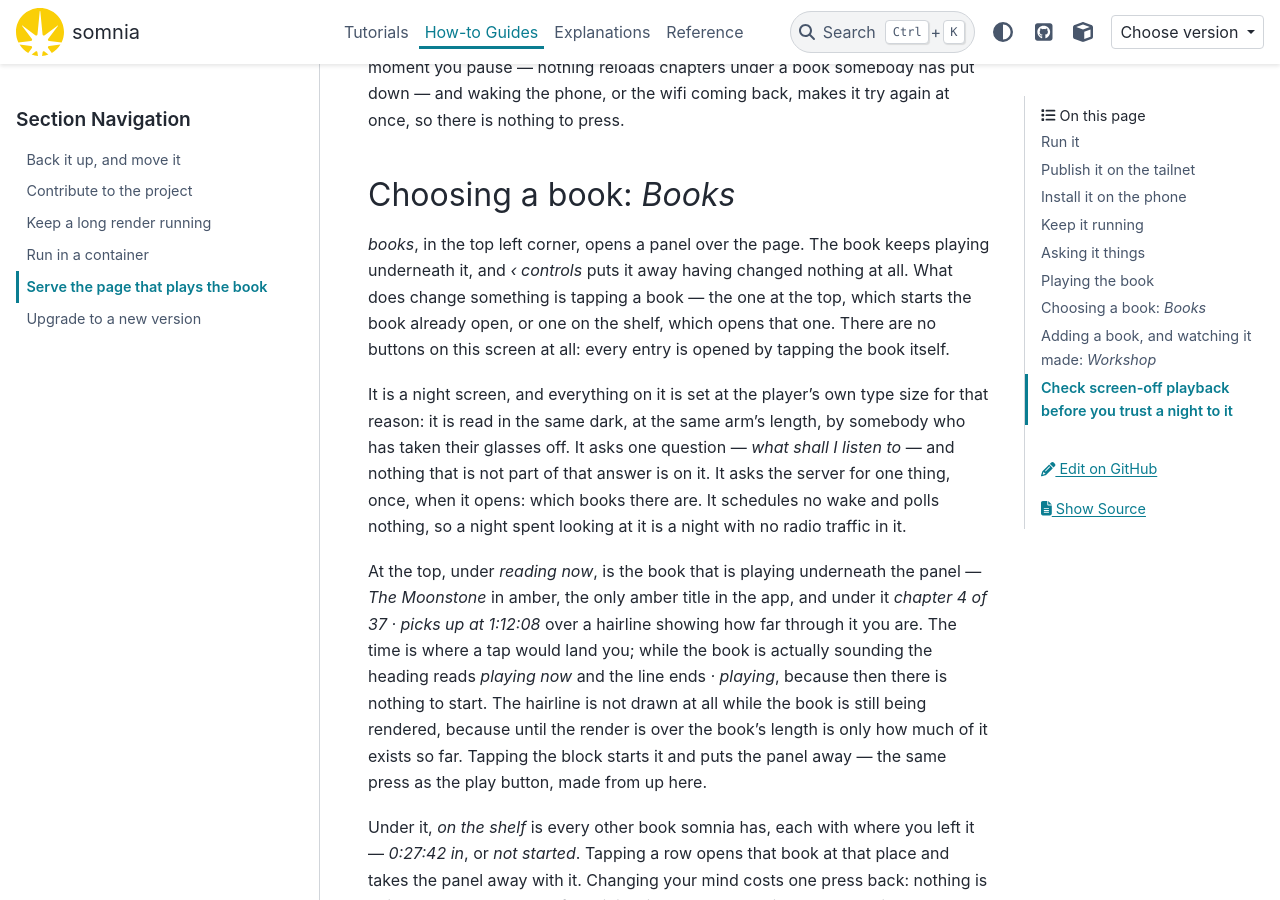
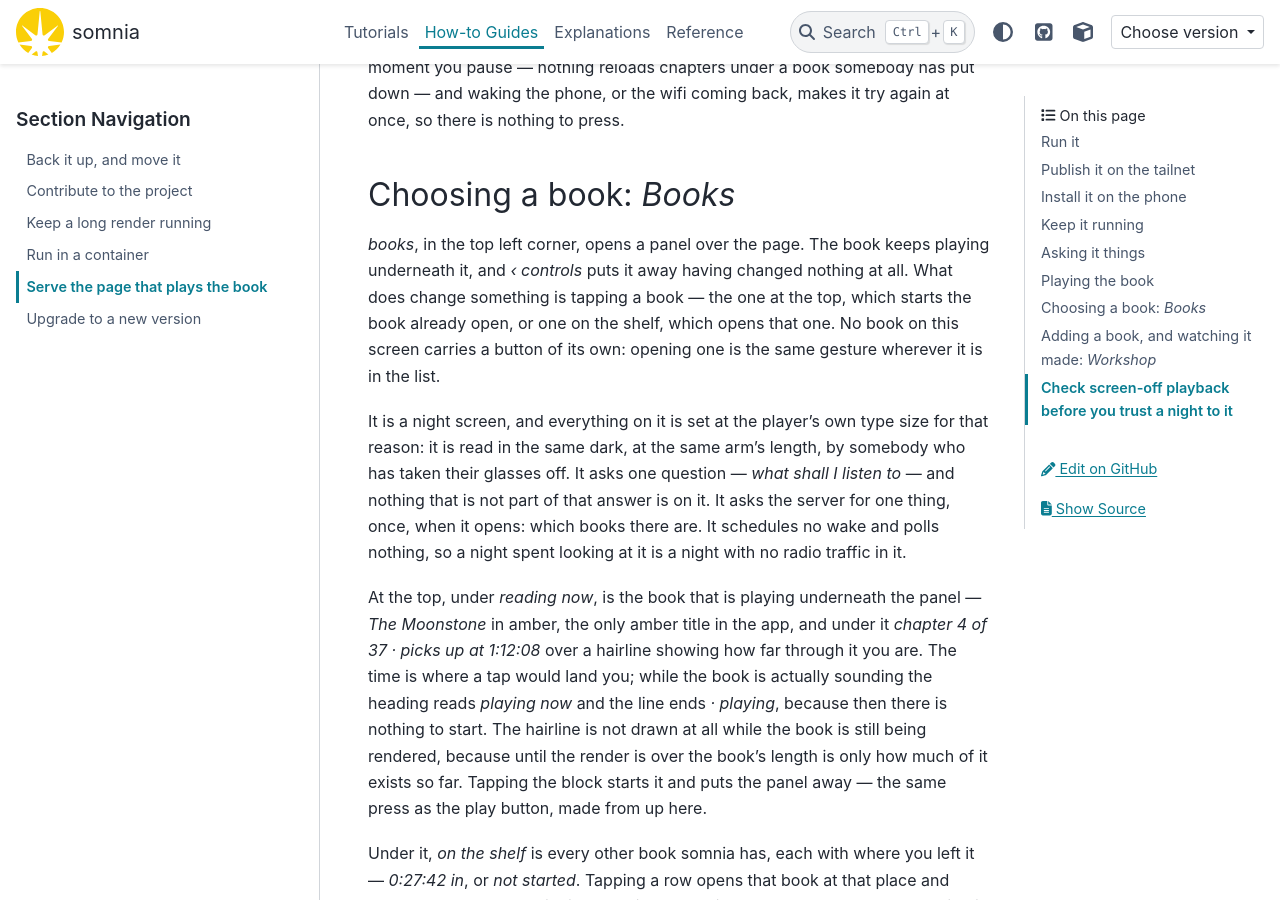
Before and after one commit to gilesknap/somnia, a Sphinx documentation site: the page built from docs/how-to/serve-the-chat-page.md, in a window 1280 px wide and 900 px high, scrolled down 6571 px. Built offline with Sphinx 7.4.7 and the PyData theme 0.15.4, drawn with Linux system fonts in a browser that asks for light colours; pages that are not in the unit, such as notebooks, are missing from menus; the version number could not be read and is left out.

Commit message:
Say the books have no buttons, not the screen — it has three
`how dark` is two circles, the Workshop row is a press, and `‹ controls` is
a pill. What has no button of its own is a book: the block at the top and
every row of the shelf are opened by the same gesture, and that is the claim
worth making.

The page's own comment said "neither of those presses is a button" beside two
calls to createElement("button"), which is the same overclaim read from the
other side. They are not pills on rows; they are the rows.

Found by CodeRabbit on PR #42.

Co-Authored-By: Claude Opus 5 <noreply@anthropic.com>

```diff
--- a/docs/how-to/serve-the-chat-page.md
+++ b/docs/how-to/serve-the-chat-page.md
@@ -271,9 +271,9 @@ again at once, so there is nothing to press.
 *books*, in the top left corner, opens a panel over the page. The book keeps
 playing underneath it, and *‹ controls* puts it away having changed nothing at
 all. What does change something is tapping a book — the one at the top, which
-starts the book already open, or one on the shelf, which opens that one. There
-are no buttons on this screen at all: every entry is opened by tapping the book
-itself.
+starts the book already open, or one on the shelf, which opens that one. No book
+on this screen carries a button of its own: opening one is the same gesture
+wherever it is in the list.
 
 It is a night screen, and everything on it is set at the player's own type size
 for that reason: it is read in the same dark, at the same arm's length, by
--- a/src/somnia/web/index.html
+++ b/src/somnia/web/index.html
@@ -64,10 +64,10 @@
          books you already have is not that, and the search — which is that — is
          still a separate act, on a screen of its own now.
 
-         Neither of those presses is a button. Every entry on this screen is
-         opened by tapping the book itself, which is the one gesture the screen
+         Neither of those presses is a pill on a row — the book itself is the
+         press, top block and shelf row alike. That is the one gesture this list
          has: a pill under the block at the top would make the book already
-         playing the single row that worked differently from the rest.
+         playing the single entry that worked differently from the rest.
 
          So there are three ways out now — `‹ controls`, which changes nothing at
          all, and the two presses that open a book, which take the panel away
```
